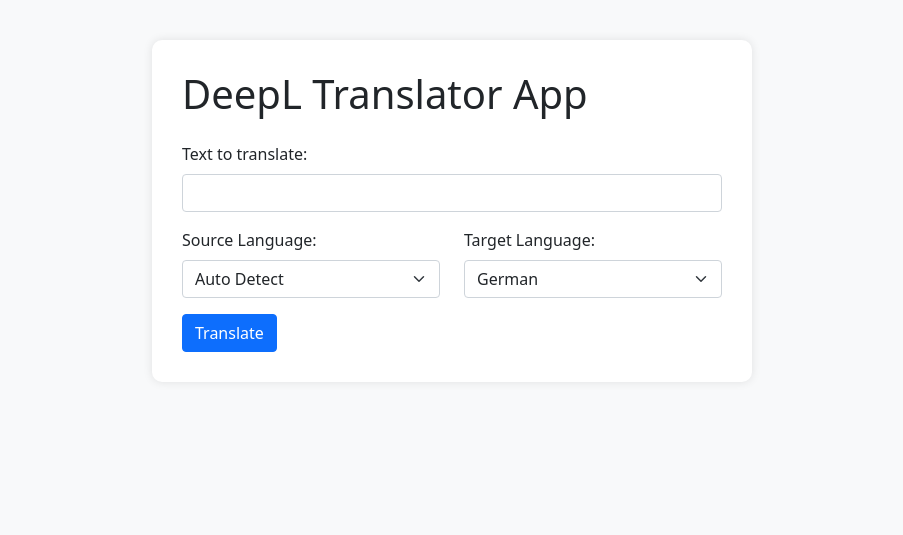
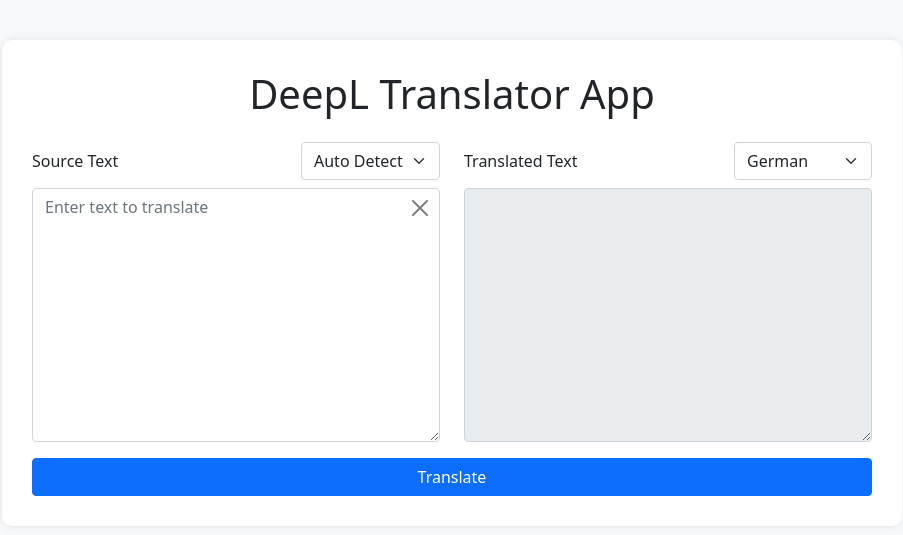
Before and after one commit to DavidRaisch/dhbw6_cc2_translator, a Flask app: page / in a window 1280 px wide. Shown: the top 535 px of the page, without its empty margins (188-1091 px from the left). Run offline with Flask 2, Linux system fonts and the light colour scheme; parts of the project's set-up code (start-up, migrations or seed data) failed here and were passed over.

Commit message:
set default databse & small adjustments on app.py

```diff
--- a/ansible/deploy_app.yml
+++ b/ansible/deploy_app.yml
@@ -46,8 +46,12 @@
         image: "{{ container_image }}"
         state: started
         restart_policy: always
+        pull: yes
         published_ports:
           - "5005:5000"
         env:
           DEEPL_AUTH_KEY: "{{ deepL_auth_key }}"
           MONGODB_CONNECTION_STRING: "{{ database_url }}"
+
+
+#TODO: give output message with the ip adress and the port
--- a/ansible/inventory.ini
+++ b/ansible/inventory.ini
@@ -1,2 +1,2 @@
 [translator_vms]
-52.191.48.228 ansible_user=azureuser ansible_python_interpreter=/usr/bin/python3.8
+172.172.215.198 ansible_user=azureuser ansible_python_interpreter=/usr/bin/python3.8
--- a/app.py
+++ b/app.py
@@ -27,11 +27,11 @@
 
 LANGUAGES = [
     ("auto", "Auto Detect"), ("BG", "Bulgarian"), ("CS", "Czech"), ("DA", "Danish"),
-    ("DE", "German"), ("EL", "Greek"), ("EN-GB", "English (British)"), ("EN-US", "English (American)"),
+    ("DE", "German"), ("EL", "Greek"), ("EN", "English"),
     ("ES", "Spanish"), ("ET", "Estonian"), ("FI", "Finnish"), ("FR", "French"),
     ("HU", "Hungarian"), ("IT", "Italian"), ("JA", "Japanese"), ("LT", "Lithuanian"),
-    ("LV", "Latvian"), ("NL", "Dutch"), ("PL", "Polish"), ("PT-PT", "Portuguese (European)"),
-    ("PT-BR", "Portuguese (Brazilian)"), ("RO", "Romanian"), ("RU", "Russian"), ("SK", "Slovak"),
+    ("LV", "Latvian"), ("NL", "Dutch"), ("PL", "Polish"),
+    ("PT", "Portuguese"), ("RO", "Romanian"), ("RU", "Russian"), ("SK", "Slovak"),
     ("SL", "Slovenian"), ("SV", "Swedish"), ("ZH", "Chinese")
 ]
 
@@ -86,3 +86,10 @@
 
 if __name__ == '__main__':
     app.run(debug=True, host='0.0.0.0')
+
+
+
+#TODO: make app nicer => two boxes for translation
+#TODO: translation should stay until deleted => add Bootstrap-X to delete input
+#TODO: write comments to the entire project
+#TODO: use wsgi
--- a/templates/index.html
+++ b/templates/index.html
@@ -11,26 +11,28 @@
       background-color: #f8f9fa;
     }
     .container {
-          max-width: 600px;
+      max-width: 900px;
       background: white;
       padding: 30px;
       border-radius: 10px;
       box-shadow: 0px 0px 10px rgba(0,0,0,0.1);
     }
+    /* Ensure the clear button appears inside the textarea container */
+    .position-relative .btn-close {
+      cursor: pointer;
+    }
   </style>
 </head>
 <body>
   <div class="container">
-        <h1 class="mb-4">DeepL Translator App</h1>
+    <h1 class="mb-4 text-center">DeepL Translator App</h1>
     <form method="post">
-            <div class="mb-3">
-                <label for="text" class="form-label">Text to translate:</label>
-                <input type="text" class="form-control" id="text" name="text" required>
-            </div>
       <div class="row mb-3">
-                <div class="col">
-                    <label for="source_lang" class="form-label">Source Language:</label>
-                    <select id="source_lang" name="source_lang" class="form-select">
+        <!-- Source Text Box -->
+        <div class="col-md-6">
+          <div class="mb-2 d-flex justify-content-between align-items-center">
+            <label for="sourceText" class="form-label mb-0">Source Text</label>
+            <select id="source_lang" name="source_lang" class="form-select w-auto">
               {% for code, name in languages %}
               <option value="{{ code }}" {% if code == 'auto' %}selected{% endif %}>
                 {{ name }}
@@ -38,9 +40,17 @@
               {% endfor %}
             </select>
           </div>
-                <div class="col">
-                    <label for="target_lang" class="form-label">Target Language:</label>
-                    <select id="target_lang" name="target_lang" class="form-select">
+          <div class="position-relative">
+            <textarea class="form-control" id="sourceText" name="text" rows="10" placeholder="Enter text to translate" required>{{ request.form.text or '' }}</textarea>
+            <button type="button" class="btn-close position-absolute top-0 end-0 m-2" aria-label="Clear" onclick="clearInput()"></button>
+          </div>
+        </div>
+
+        <!-- Translated Text Box -->
+        <div class="col-md-6">
+          <div class="mb-2 d-flex justify-content-between align-items-center">
+            <label for="translatedText" class="form-label mb-0">Translated Text</label>
+            <select id="target_lang" name="target_lang" class="form-select w-auto">
               {% for code, name in languages if code != 'auto' %}
               <option value="{{ code }}" {% if code == 'DE' %}selected{% endif %}>
                 {{ name }}
@@ -48,10 +58,17 @@
               {% endfor %}
             </select>
           </div>
+          <textarea class="form-control" id="translatedText" rows="10" readonly>{{ translation or '' }}</textarea>
         </div>
+      </div>
+
+      <!-- Submit Button -->
+      <div class="d-grid">
         <button type="submit" class="btn btn-primary">Translate</button>
+      </div>
     </form>
 
+    <!-- Flash Messages -->
     {% with messages = get_flashed_messages() %}
       {% if messages %}
       <div class="alert alert-danger mt-3">
@@ -61,15 +78,16 @@
       </div>
       {% endif %}
     {% endwith %}
+  </div>
 
-        {% if translation %}
-        <div class="mt-4">
-            <h2>Translation:</h2>
-            <p class="fs-5">{{ translation }}</p>
-        </div>
-        {% endif %}
-    </div>
-    <!-- Bootstrap JS (optional) -->
+  <!-- Clear Input Script -->
+  <script>
+    function clearInput() {
+      document.getElementById('sourceText').value = "";
+    }
+  </script>
+
+  <!-- Bootstrap JS Bundle -->
   <script src="https://cdn.jsdelivr.net/npm/bootstrap@5.1.3/dist/js/bootstrap.bundle.min.js"></script>
 </body>
 </html>
```
Also changed, not shown: 1 other file. Lines whose indentation alone changed are shown as unchanged.
